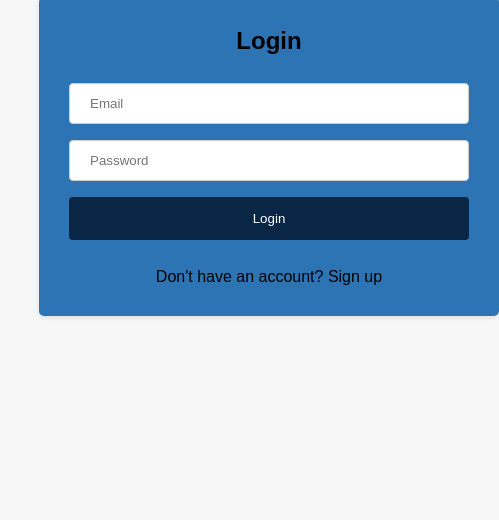
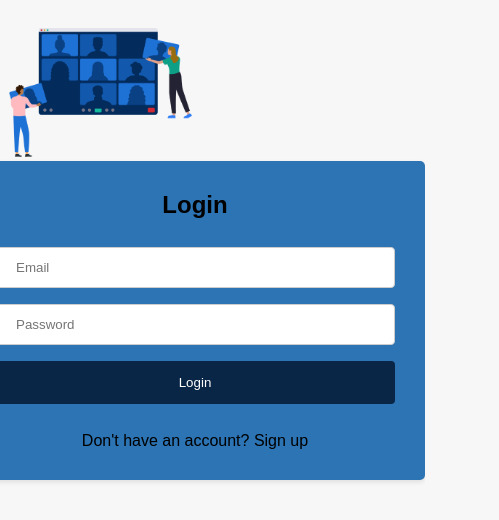
Before and after one commit to ShaikIsmail0567/Air-Meet-Video-Chat-app, a plain HTML site: page frontend/login.html in a window 390 px wide. Shown: the part 46-566 px from the top of the page, 499 px wide, since content can reach past the window. Drawn offline with Linux system fonts and the light colour scheme; some packages are replaced by stand-ins of ours; a script that the page names is missing.

Commit message:
final login & index

```diff
--- a/frontend/styles/login.css
+++ b/frontend/styles/login.css
@@ -74,23 +74,17 @@ body {
     margin-top: 17%;
     margin-left: 5%;
 }
-/* @media all and (min-width: 792px) and (max-width: 900px) {
-    #left{
-        display: none;
-        width: 0px;
-        margin: 0px;
-     }
+
+@media screen and (max-width: 600px) {
+    #main{
+        flex-direction: column;
+    }
 }
-@media screen and (min-width: 200px) and (max-width:  795px) {
-    #left{
-       display: none;
-       width: 0px;
-        margin: 0px;
+
+
+
+@media screen and (max-width: 950px) {
+    #main{
+        flex-direction: column;
     }
-  } */
-
-/* @media screen and (max-width: 760px){
-    .leftalimg{
-        display: none;
-     }
-} */
+}
```
Also changed, not shown: frontend/index.html (+1 -1 lines).
